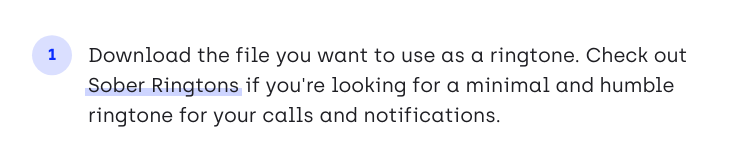
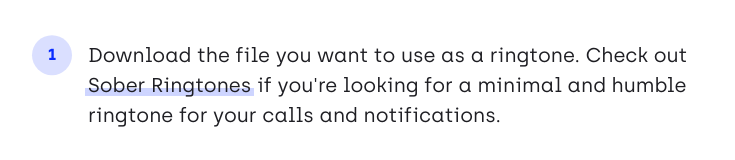
Before and after one commit to frabonomi/sober-ringtones, a Next.js app: page /guides/add-custom-ringtone-android in a window 1280 px wide. Shown: the part 350-510 px from the top of the page, without its empty margins (272-1007 px from the left). Built offline with nearby package versions, Linux system fonts and the light colour scheme.

Commit message:
fix: fix typo

```diff
--- a/app/guides/add-custom-ringtone-android/page.tsx
+++ b/app/guides/add-custom-ringtone-android/page.tsx
@@ -38,7 +38,7 @@ export default async function AddCustomRingtoneAndroidPage() {
         <ol className={styles.guides__steps}>
           <li>
             Download the file you want to use as a ringtone. Check out{" "}
-            <Link href={"/"}>Sober Ringtons</Link> if you&apos;re looking for a
+            <Link href={"/"}>Sober Ringtones</Link> if you&apos;re looking for a
             minimal and humble ringtone for your calls and notifications.
           </li>
           <li>
```
